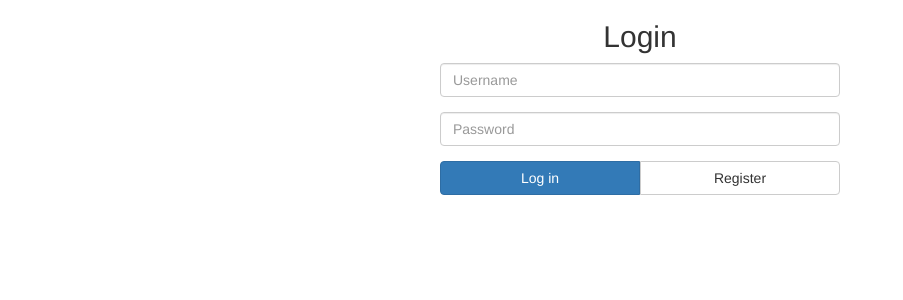
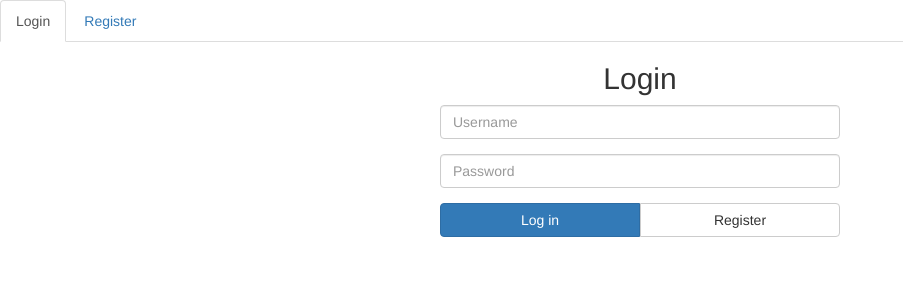
Before and after one commit to iozheg/citypopulation, a React app: page / in a window 1280 px wide. Shown: the top 300 px of the page, without its empty margins (0-903 px from the left). Built offline with nearby package versions, Linux system fonts and the light colour scheme.

Commit message:
Added bootstrap tabs to select form.

```diff
--- a/src/components/Login.tsx
+++ b/src/components/Login.tsx
@@ -3,13 +3,47 @@ import { ChangeEvent } from 'react';
 
 import { LoginForm } from './LoginForm';
 
+export interface LoginState{
+    showLoginForm: boolean
+}
 
+export class Login extends React.Component <{}, LoginState>{
 
-export class Login extends React.Component <{}, {}>{
+    constructor(props:any){
+        super(props);
+        this.state = {showLoginForm: true};
+    }
+
+    handleTabClick(e: React.MouseEvent<HTMLLIElement>): void{
+        e.preventDefault();
+        if(e.currentTarget.id == 'login'){
+            this.setState({showLoginForm: true});
+        } else {
+            this.setState({showLoginForm: false});
+        }
+    }
 
     render(){
         return(
-            <LoginForm />
+            <div className="tab-container">
+                <ul className="nav nav-tabs">
+                    <li
+                        id="login"
+                        className={this.state.showLoginForm ? 'active' : ''}
+                        onClick={e => this.handleTabClick(e)}
+                    >
+                        <a href="#"> Login </a>
+                    </li>
+                    <li
+                        id="register"
+                        className={this.state.showLoginForm ? '' : 'active'}
+                        onClick={e => this.handleTabClick(e)}
+                    >
+                        <a href="#"> Register </a>
+                    </li>
+                </ul>
+                <LoginForm />
+            </div>
         );
     }
 }
```
